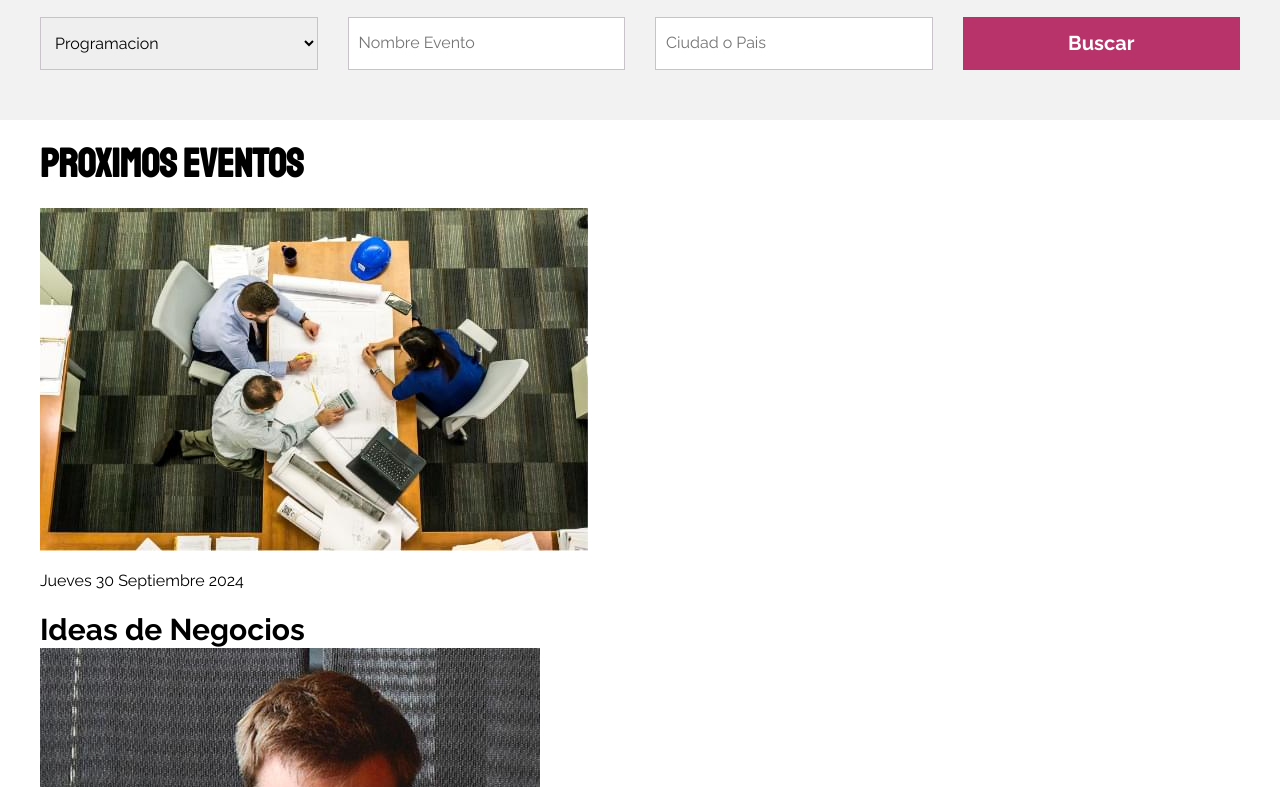
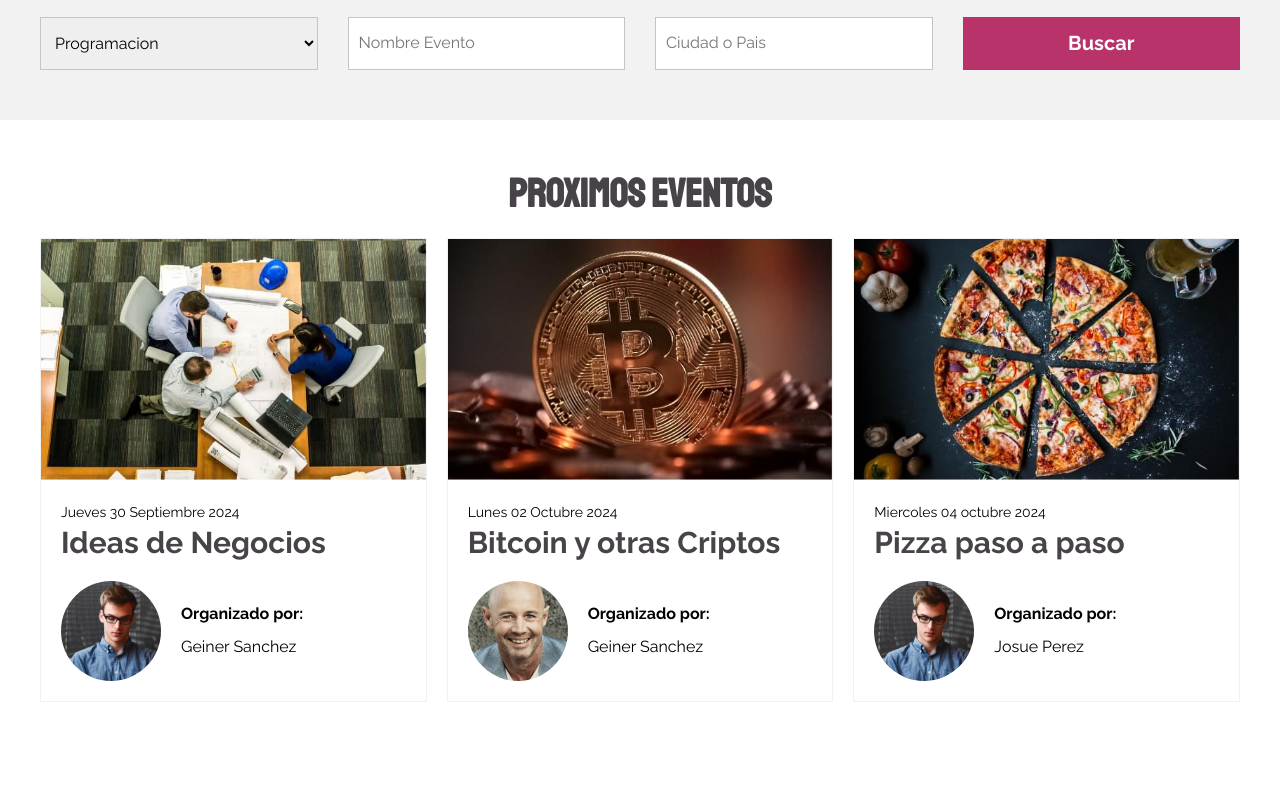
Before and after one commit to Geinersb/Meeti-Clon-Wep, a website: page index.html in a window 1280 px wide. Shown: the part 833-1620 px from the top of the page. After the commit the page ends 1585 px from the top, so only its background shows below. Drawn offline with Linux system fonts and the light colour scheme.

Commit message:
se finaliza seccion eventos

```diff
--- a/src/scss/base/_mixins.scss
+++ b/src/scss/base/_mixins.scss
@@ -47,3 +47,9 @@
     gap: $espaciado;
     grid-template-columns: repeat($columnas, 1fr);
 }
+
+@mixin heading( ) {
+    text-align: center;
+    margin: 0;
+    color: v.$gris;
+}
--- a/src/scss/ui/contenido/_busqueda.scss
+++ b/src/scss/ui/contenido/_busqueda.scss
@@ -6,9 +6,7 @@
     padding: 5rem 0;
 
 &__heading{
-text-align: center;
-margin: 0;
-color: v.$gris;
+@include m.heading;
 
 }
 }
--- a/src/scss/ui/contenido/_eventos.scss
+++ b/src/scss/ui/contenido/_eventos.scss
@@ -1,2 +1,62 @@
 @use 'base/variables' as v;
 @use 'base/mixins' as m;
+
+.eventos {
+    padding: 5rem 0;
+
+    &__heading {
+        @include m.heading;
+    }
+
+    &__grid {
+        margin-top: 2rem;
+        @include m.grid(1, 2rem);
+
+        @include m.tablet {
+            @include m.grid(3, 2rem);
+        }
+    }
+}
+
+.evento {
+    border: 1px solid v.$grisClaro;
+
+    &__imagen{
+        width: 100%;
+    }
+
+    &__contenido {
+        padding: 2rem;
+    }
+
+    &__fecha {
+        font-size: 1.4rem;
+        margin: 0;
+    }
+
+    &__nombre {
+        color: v.$gris;
+    }
+
+    &__autor {
+        display: flex;
+        align-items: center;
+        gap: 2rem;
+        margin-top: 2rem;
+    }
+
+    &__autor-imagen {
+        width: 10rem;
+        border-radius: 50%;
+        overflow: hidden;
+    }
+
+    &__organizado-texto,
+    &__organizado-nombre {
+        margin: .5rem 0;
+    }
+
+    &__organizado-texto {
+        font-weight: 700;
+    }
+}
```
Also changed, not shown: build/css/app.css, 1 other file.
